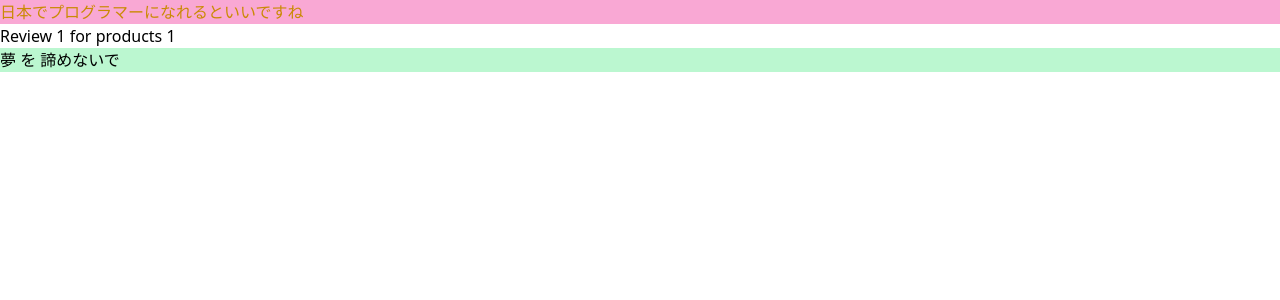
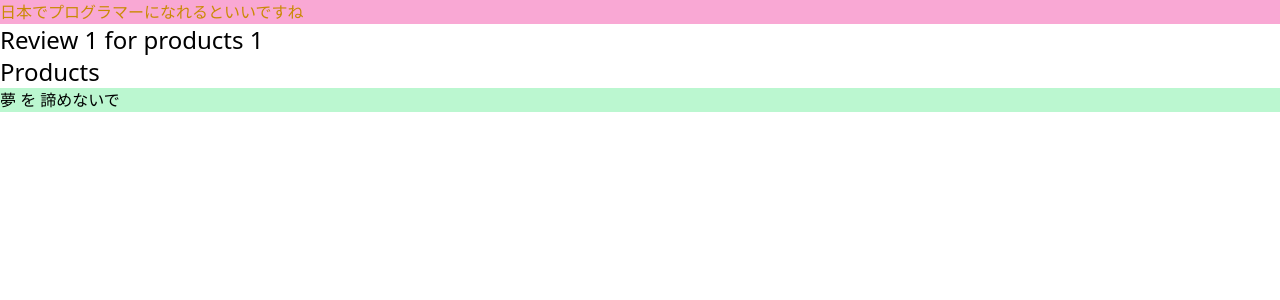
Before and after one commit to RaviAzzuraPutra/belajar-nextjs, a Next.js app: page /products/1/reviews/1 in a window 1280 px wide. Shown: the top 300 px of the page. Built offline with nearby package versions, Linux system fonts and the light colour scheme.

Commit message:
Nested Layouts

```diff
--- /dev/null
+++ b/src/app/products/[productid]/layout.tsx
@@ -0,0 +1,12 @@
+export default function ProductDetailsLayouts({ children }: {
+    children: React.ReactNode
+}) {
+    return (
+        <div className="text-2xl">
+            {children}
+            <h2>
+                Products
+            </h2>
+        </div>
+    )
+}
--- a/src/app/products/page.tsx
+++ b/src/app/products/page.tsx
@@ -1,6 +1,6 @@
 export default function ProductList() {
     return (
-        <div>
+        <div className="text-4xl">
             <h1>Product List</h1>
             <ul>
                 <li>
```
